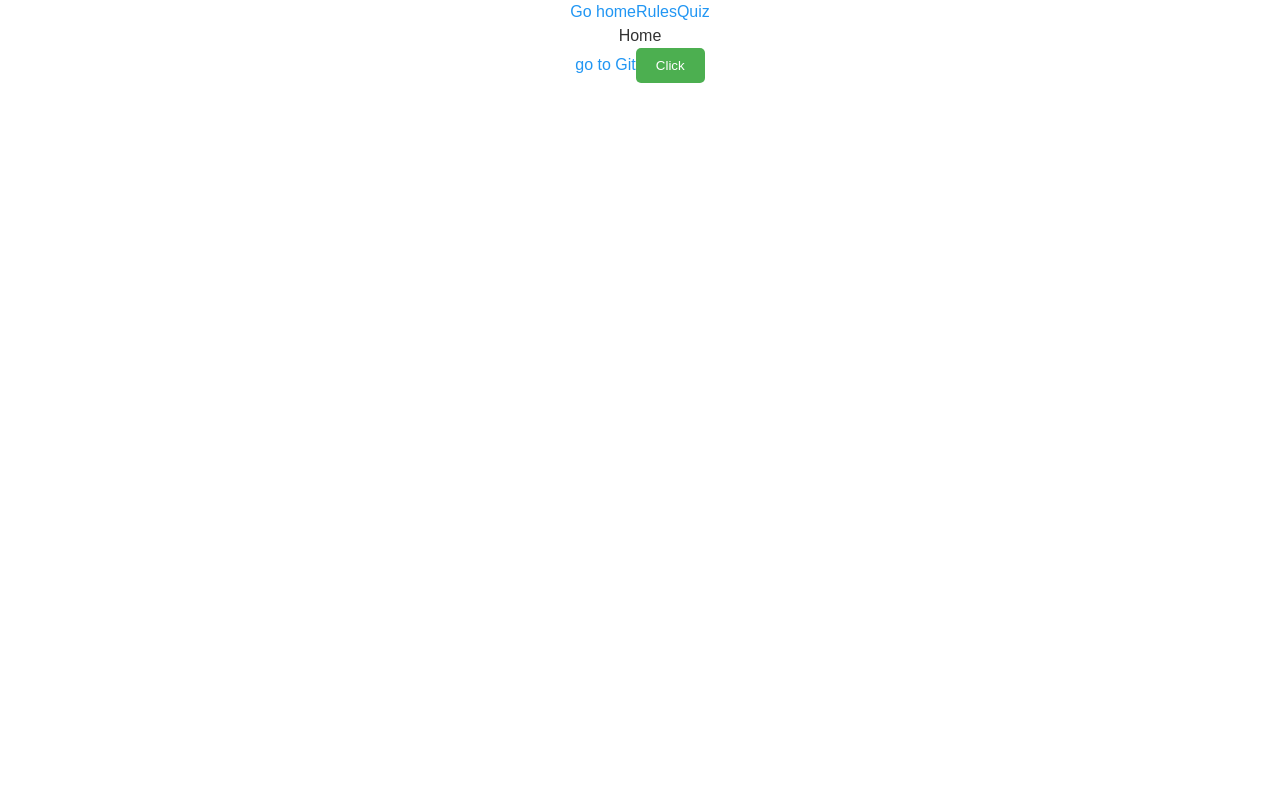
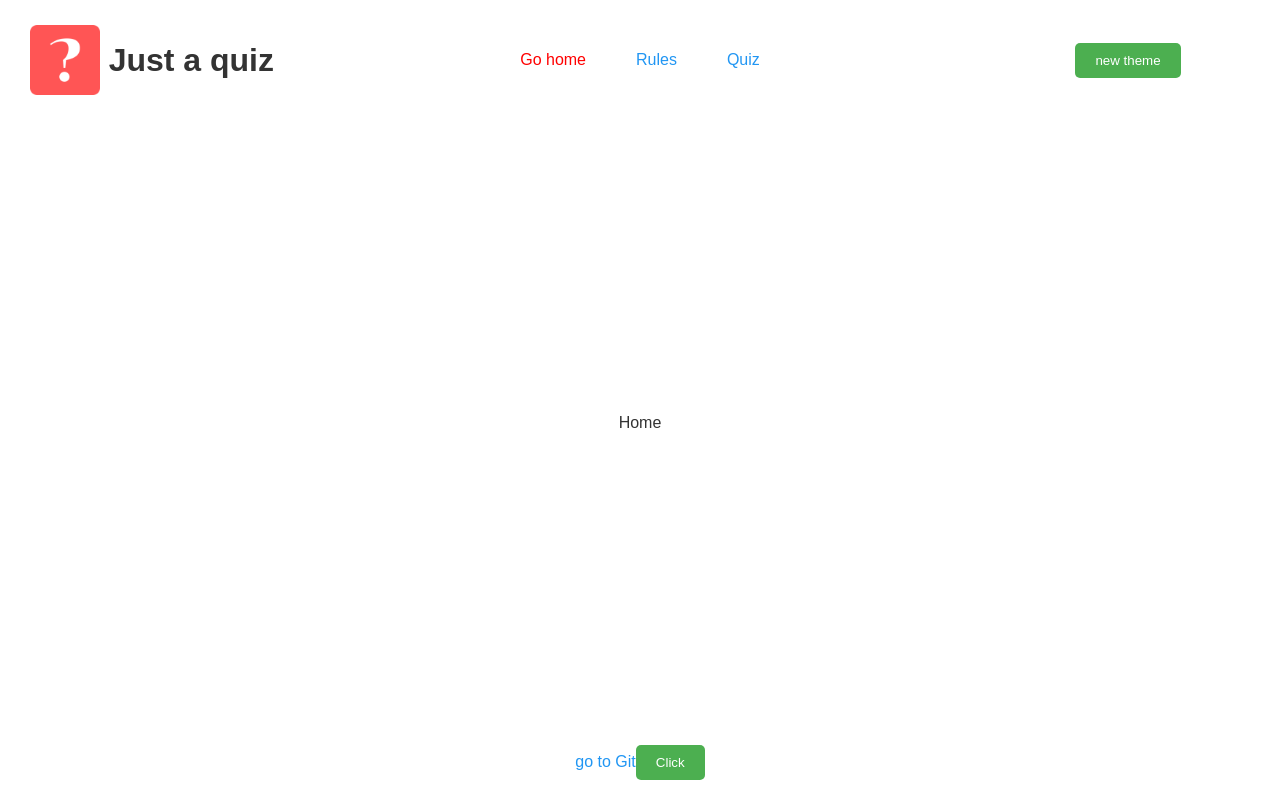
Before and after one commit to IvanovKS/just_a_quiz, a React (Create React App) app: page / in a window 1280 px wide. Built offline with nearby package versions, Linux system fonts and the light colour scheme.

Commit message:
Add header, first simple styles

```diff
--- a/src/App.css
+++ b/src/App.css
@@ -1,3 +1,10 @@
 .app {
+  display: flex;
+  flex-direction: column;
+  justify-content: space-between;
+  align-items: center;
+  padding: 20px;
+  min-height: 100vh;
+  flex: 1;
   text-align: center;
 }
--- a/src/components/Header.jsx
+++ b/src/components/Header.jsx
@@ -1,15 +1,27 @@
 import React from 'react';
 import { NavLink } from 'react-router-dom';
+import ThemeSwitcher from './ThemeSwitcher';
+import styles from './Header.module.css';
+import avatar from '../assets/images/android-chrome-192x192.png';
 
 function Header() {
   return (
-    <nav>
+    <header className={styles.header}>
+      <div className={styles.headerLeft}>
+        <img src={avatar} alt="avatar" />
+        <h1>Just a quiz</h1>
+      </div>
+      <nav className={styles.headerCenter}>
         <NavLink to="/" end>
           Go home
         </NavLink>
         <NavLink to="/rules">Rules</NavLink>
         <NavLink to="/quiz">Quiz</NavLink>
       </nav>
+      <div className={styles.headerRight}>
+        <ThemeSwitcher />
+      </div>
+    </header>
   );
 }
 
--- /dev/null
+++ b/src/components/Header.module.css
@@ -0,0 +1,45 @@
+.header {
+  margin: 0 auto;
+  display: flex;
+  flex-wrap: nowrap;
+  flex-direction: row;
+  justify-content: space-between;
+  align-items: center;
+  align-self: center;
+  align-content: center;
+  padding: 10px;
+  text-align: center;
+  width: 100%;
+  height: 80px;
+}
+
+.headerLeft {
+  flex: 0 0 20%;
+  display: flex;
+  flex-direction: row;
+  justify-content: space-between;
+  align-items: center;
+  align-self: center;
+  align-content: center;
+}
+
+.headerLeft img {
+  width: 70px;
+}
+
+.headerCenter {
+  flex-wrap: nowrap;
+  flex-direction: row;
+  justify-content: center;
+  display: flex;
+  flex: 0 0 60%;
+}
+
+.headerCenter a {
+  padding-left: 25px;
+  padding-right: 25px;
+}
+
+.headerRight {
+  flex: 0 0 20%;
+}
--- /dev/null
+++ b/src/components/ThemeSwitcher.jsx
@@ -0,0 +1,11 @@
+import React from 'react';
+
+function ThemeSwitcher() {
+  return (
+    <div>
+      <button>new theme</button>
+    </div>
+  );
+}
+
+export default ThemeSwitcher;
--- a/src/index.css
+++ b/src/index.css
@@ -7,13 +7,19 @@ body {
   background-color: var(--background-color);
   transition: background-color 0.3s, color 0.3s;
 }
+h1 {
+  font-size: 2rem;
+  font-weight: bold;
+  color: var(--text-color);
+  text-align: center;
+}
 button {
   cursor: pointer;
   background-color: var(--button-color);
   color: var(--button-text-color);
   padding: 10px 20px;
   border-radius: 5px;
-  transition: background-color 0.3s;
+  transition: background-color 0.2s ease;
 }
 button:hover {
   background-color: var(--button-hover-color);
@@ -21,7 +27,7 @@ button:hover {
 a {
   text-decoration: none;
   color: var(--link-color);
-  transition: color 0.3s;
+  transition: color 0.2s;
 }
 a:hover {
   color: var(--link-hover-color);
--- a/src/styles/global.css
+++ b/src/styles/global.css
@@ -39,16 +39,7 @@
 }
 
 /* Глобальные классы */
-.container {
-  max-width: 1200px;
-  margin: 0 auto;
-  padding: 0 16px;
+.active {
+  color: red;
+  text-decoration: none;
 }
-
-.text-center {
-  text-align: center;
-}
-
-.hidden {
-  display: none;
-}
--- a/src/styles/reset.css
+++ b/src/styles/reset.css
@@ -25,7 +25,6 @@ textarea {
 img {
   max-width: 100%;
   height: auto;
-  display: block;
 }
 button {
   cursor: pointer;
```
Also changed, not shown: src/assets/images/android-chrome-192x192.png (added). Lines whose indentation alone changed are shown as unchanged.
